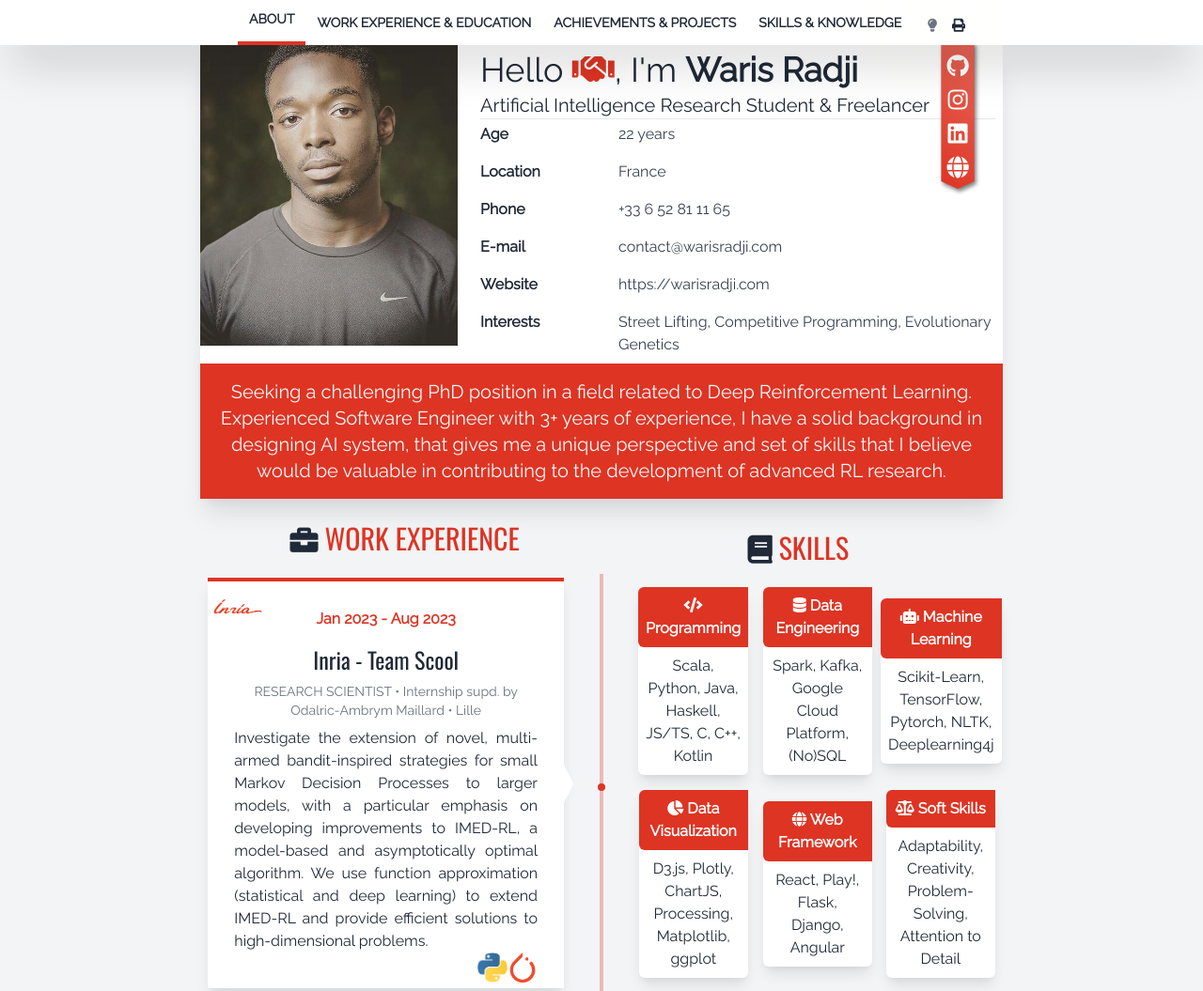
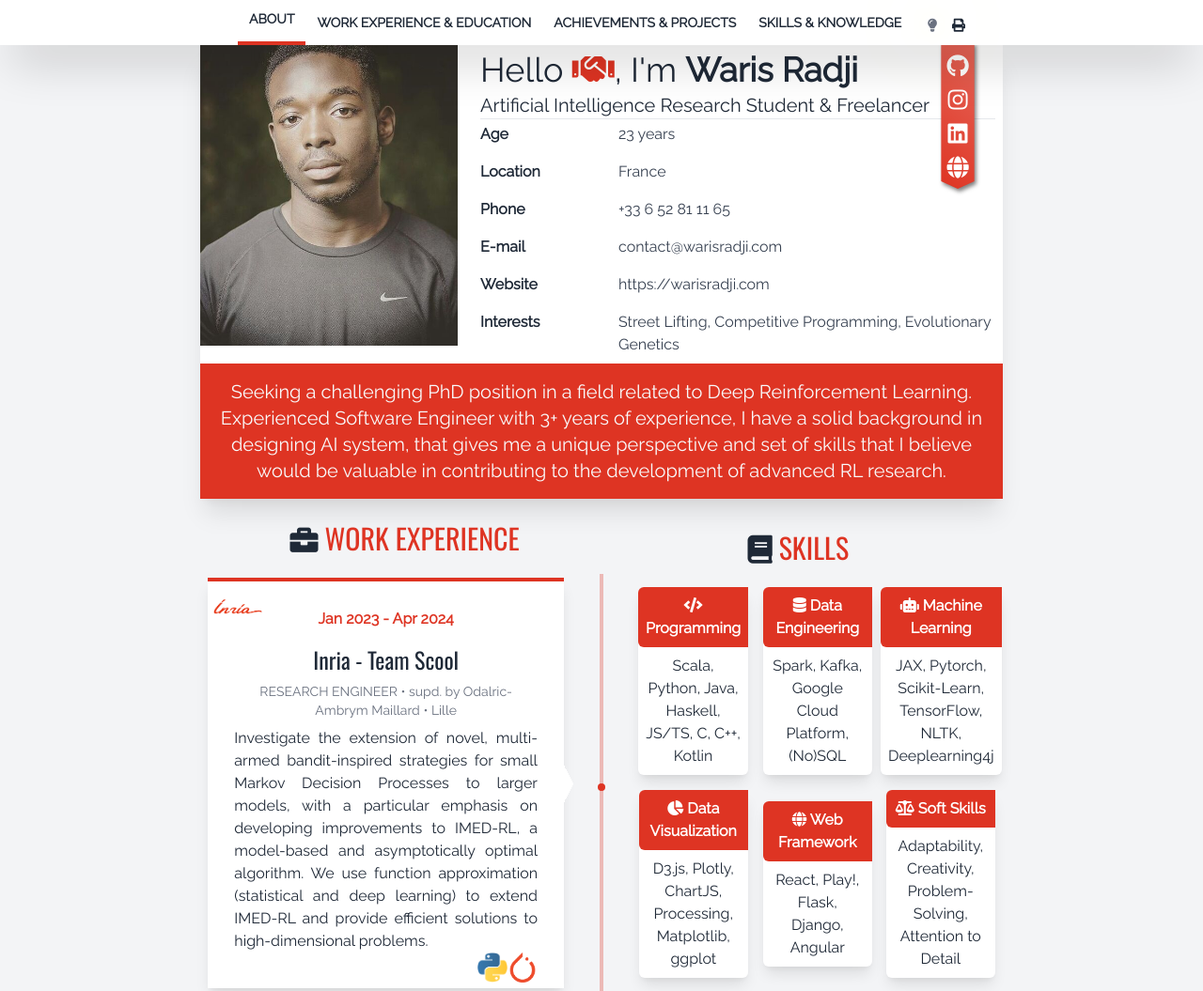
Before and after one commit to riiswa/resume, a plain HTML site: page index.html in a window 1280 px wide. Shown: the top 1055 px of the page at 94% size. Drawn offline with nearby package versions, Linux system fonts and the light colour scheme; no server answers.

Commit message:
Deploying to gh-pages from @ riiswa/resume@1399af8b125be916915e09eeeccda4ad3103695f 🚀

```diff
--- a/index.html
+++ b/index.html
@@ -127,7 +127,7 @@
                             </div>
 
                                         <div class="col-span-3 text-gray-700 dark:text-gray-300">
-                                            22 years
+                                            23 years
                                         </div>
 
 
@@ -205,13 +205,13 @@
                                             <span class="arrow-left" style="--timeline-top: 50%"></span>
 
                                                                 <div class="date">
-                                                                    Jan 2023 - Aug 2023
+                                                                    Jan 2023 - Apr 2024
                                                                 </div>
                                                                 <h3>
                                                                     Inria - Team Scool
                                                                 </h3>
                                                                 <p class="position">
-                                                                    RESEARCH SCIENTIST • Internship supd. by Odalric-Ambrym Maillard • Lille
+                                                                    RESEARCH ENGINEER • supd. by Odalric-Ambrym Maillard • Lille
                                                                 </p>
                                                                 <p class="text-justify">
                                                                     Investigate the extension of novel, multi-armed bandit-inspired strategies for small Markov Decision Processes to larger models, with a particular emphasis on developing improvements to IMED-RL, a model-based and asymptotically optimal algorithm. We use function approximation (statistical and deep learning) to extend IMED-RL  and provide efficient solutions to high-dimensional problems.
@@ -496,7 +496,7 @@
                                     </div>
 
                                         <div class="text-center my-auto">
-                                            Scikit-Learn, TensorFlow, Pytorch, NLTK, Deeplearning4j
+                                            JAX, Pytorch, Scikit-Learn, TensorFlow, NLTK, Deeplearning4j
                                         </div>
 
                                 </div>
```
Also changed, not shown: data.html (+2 -2 lines), software.html (+2 -2 lines).
